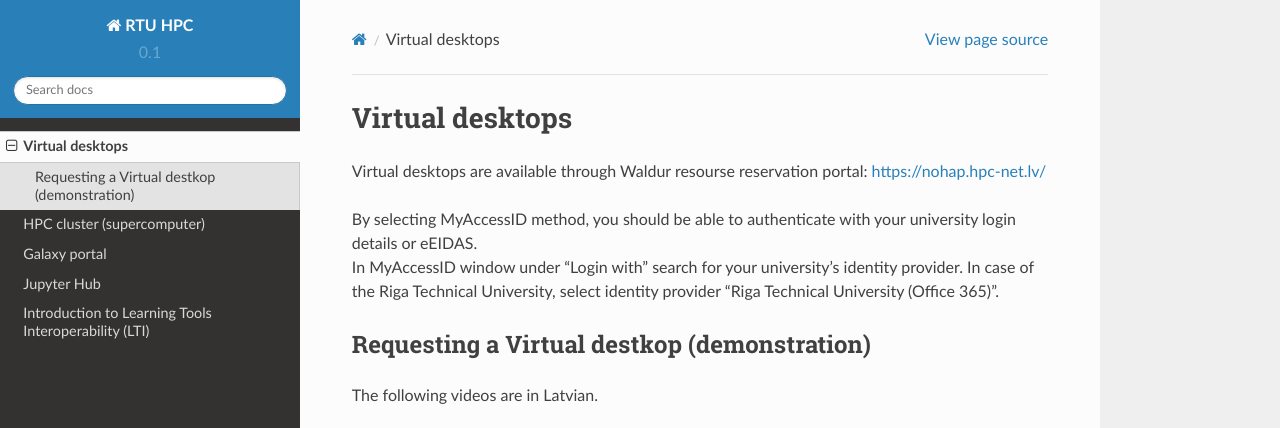
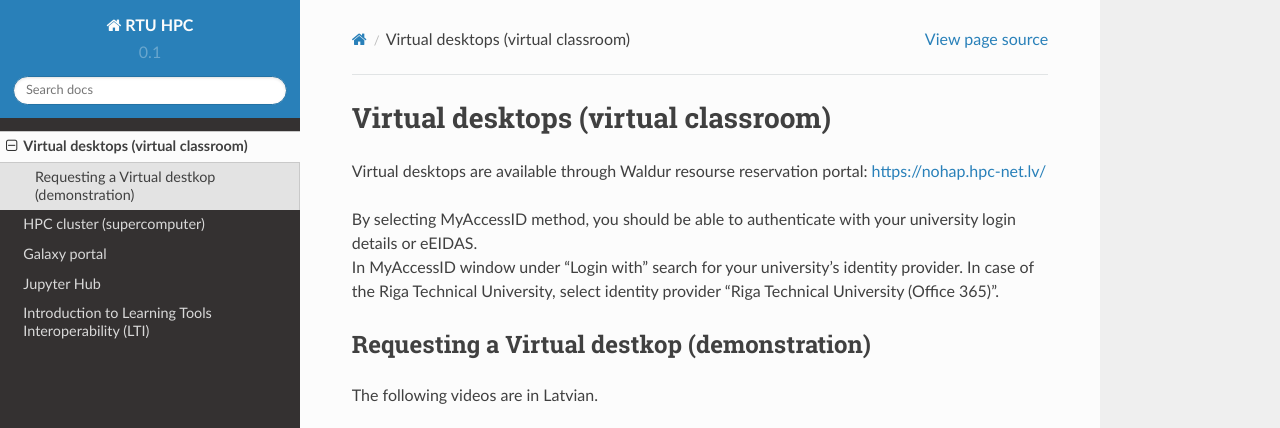
Before and after one commit to rtuhpc/hpc-platform, a Sphinx documentation site: the page built from doc/01_waldur.md, in a window 1280 px wide and 1022 px high, cut to the strip 0-428 px from the top of the window. Built offline with Sphinx 7.4.7 and the Read the Docs theme 2.0.0, drawn with Linux system fonts in a browser that asks for light colours.

Commit message:
Update 01_waldur.md

```diff
--- a/doc/01_waldur.md
+++ b/doc/01_waldur.md
@@ -1,4 +1,4 @@
-# Virtual desktops
+# Virtual desktops (virtual classroom)
 
 Virtual desktops are available through Waldur resourse reservation portal: [https://nohap.hpc-net.lv/](https://nohap.hpc-net.lv)
 
```
